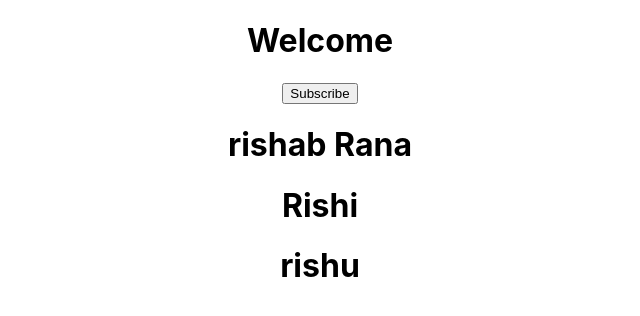
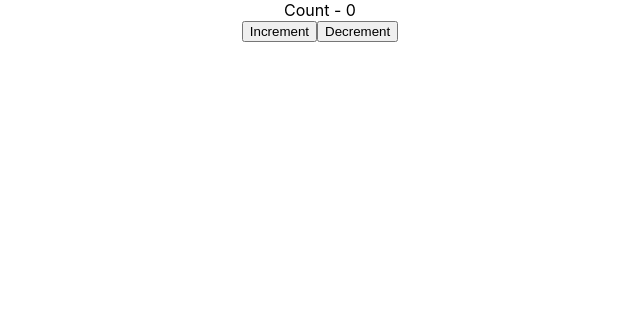
Before and after one commit to Rishab-Rana/React_from_scratch, a React (Create React App) app: page / in a window 1280 px wide. Shown: the top 316 px of the page, without its empty margins (320-960 px from the left). Built offline with nearby package versions, Linux system fonts and the light colour scheme.

Commit message:
learned more about state and useState

```diff
--- a/src/App.js
+++ b/src/App.js
@@ -1,14 +1,10 @@
 import './App.css';
-import Welcome from './Component/welcome';
-import Hero from './Component/heros';
+import Counter from './Component/Counter';
 
 function App() {
   return (
     <div className="App">
-     <Welcome />
-    <Hero name="rishab" surname="Rana"/>
-    <Hero name="Rishi"/>
-    <Hero name="rishu"/>
+      <Counter />
     </div>
   );
 }
--- /dev/null
+++ b/src/Component/Counter.jsx
@@ -0,0 +1,35 @@
+import React, { Component } from 'react'
+
+class Counter extends Component {
+
+    constructor(props) {
+        super(props)
+
+        this.state = {
+            count: 0
+        }
+    }
+
+    increment() {
+        this.setState ({
+            count: this.state.count + 1
+        })
+    }
+
+    decrement(){
+        this.setState({
+            count:this.state.count - 1
+        })
+    }
+    render() {
+        return (
+            <div>
+                <div>Count - {this.state.count}</div>
+                <button onClick={() => this.increment()}>Increment</button>
+                <button onClick={()=>this.decrement()}>Decrement</button>
+            </div>
+        )
+    }
+}
+
+export default Counter
```
